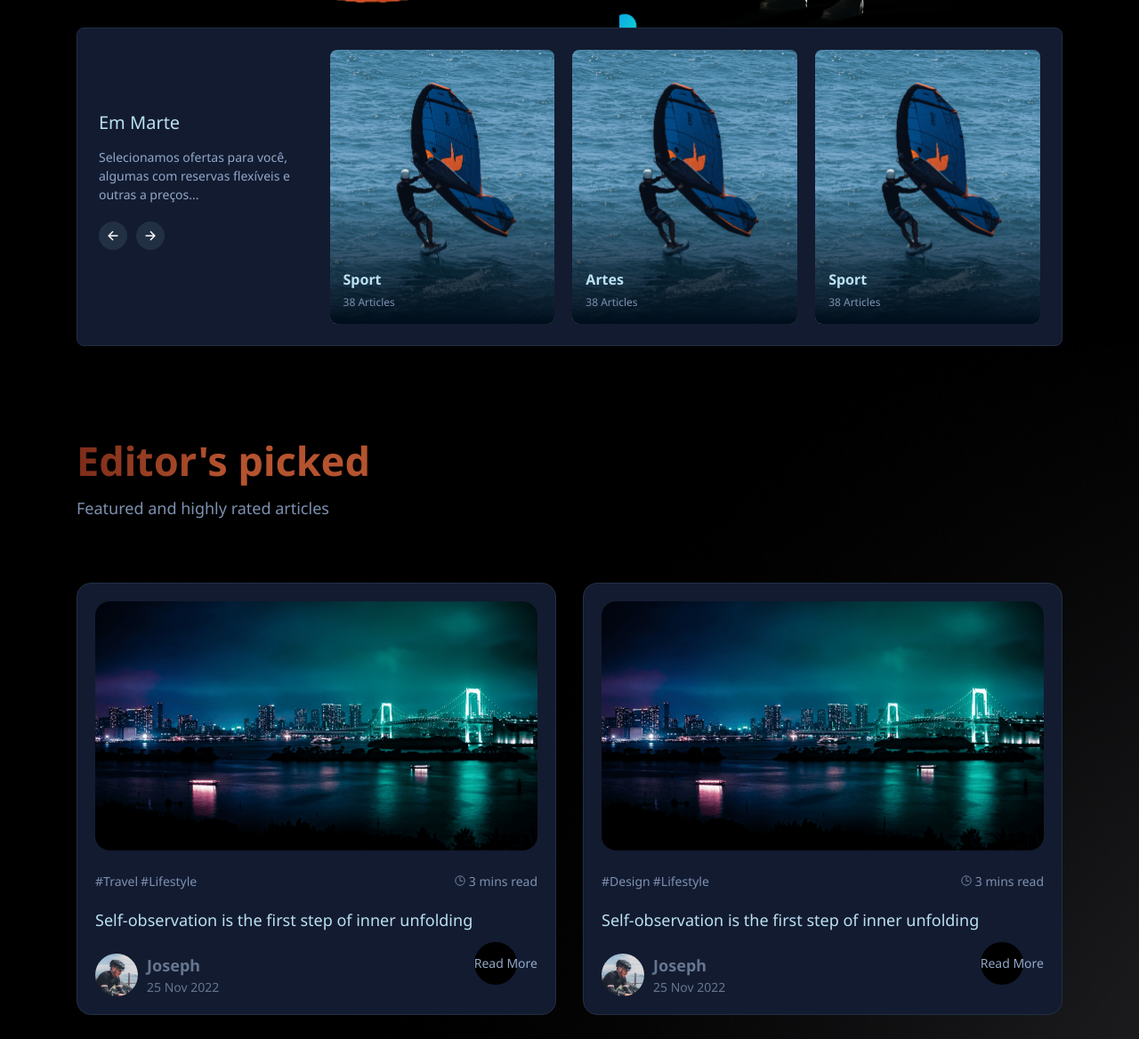
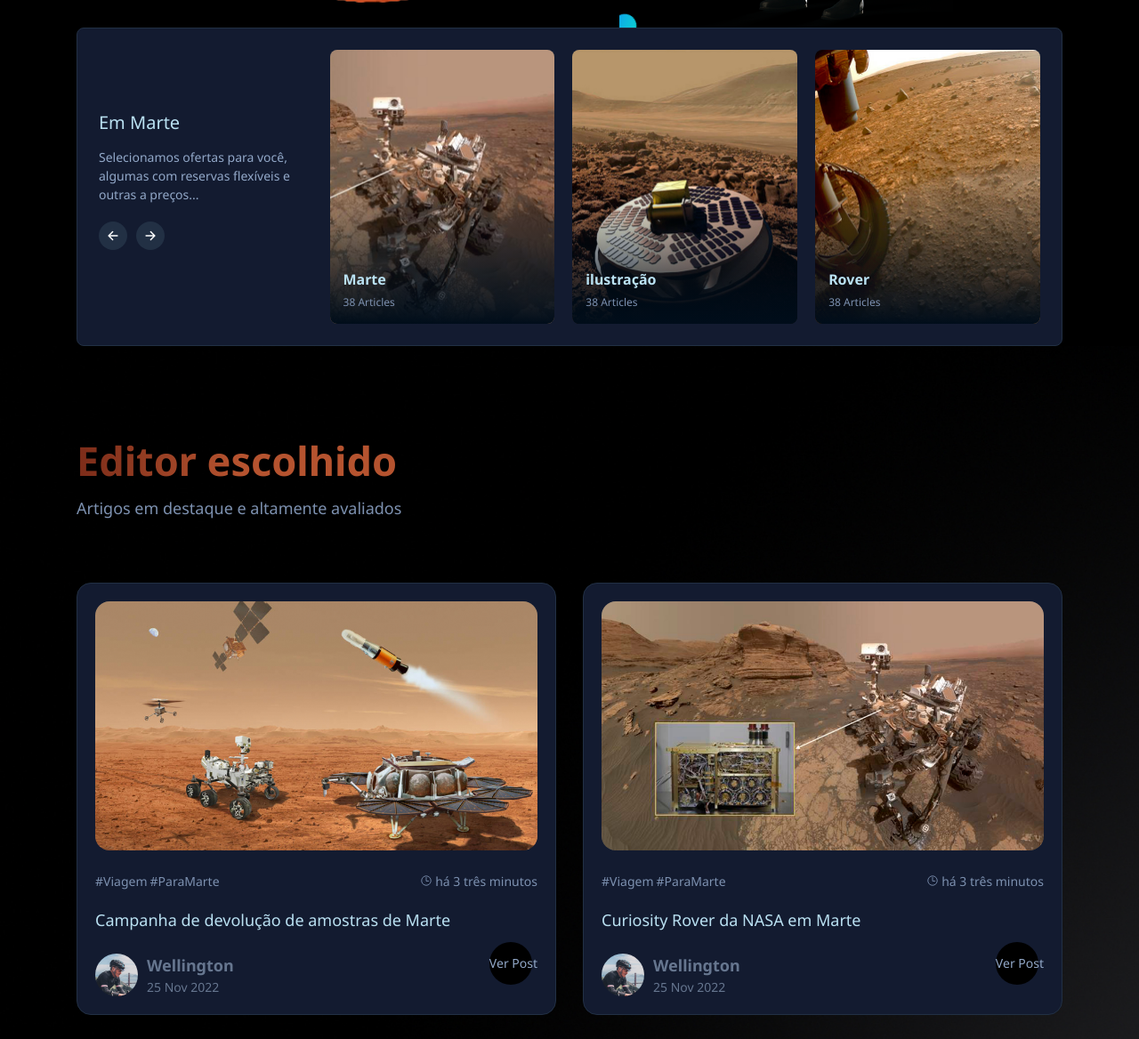
Before and after one commit to roniwellington/segundoblogw3s, a plain HTML site: page index.html in a window 1280 px wide. Shown: the part 639-1807 px from the top of the page at 89% size. Drawn offline with nearby package versions, Linux system fonts and the light colour scheme.

Commit message:
reparos nos cards

```diff
--- a/index.html
+++ b/index.html
@@ -183,11 +183,11 @@
                 <li class="slider-item">
                   <a href="#" class="slider-card">
                     <figure class="slider-banner img-holder" style="--width: 507; --height: 618;">
-                      <img src="img/topic-1.png" width="507" height="618" loading="lazy" alt="" class="img-cover">
+                      <img src="img/article_pictures2_jpeg_001.jpg" width="507" height="618" loading="lazy" alt="" class="img-cover">
                     </figure>
 
                     <div class="slider-content">
-                      <span class="slider-title">Sport</span>
+                      <span class="slider-title">Marte</span>
 
                       <p class="slider-subtitle">38 Articles</p>
                     </div>
@@ -198,11 +198,11 @@
                 <li class="slider-item">
                   <a href="#" class="slider-card">
                     <figure class="slider-banner img-holder" style="--width: 507; --height: 618;">
-                      <img src="img/topic-1.png" width="507" height="618" loading="lazy" alt="" class="img-cover">
+                      <img src="img/ilustração.jpg" width="507" height="618" loading="lazy" alt="" class="img-cover">
                     </figure>
 
                     <div class="slider-content">
-                      <span class="slider-title">Artes</span>
+                      <span class="slider-title">ilustração</span>
 
                       <p class="slider-subtitle">38 Articles</p>
                     </div>
@@ -213,11 +213,11 @@
                 <li class="slider-item">
                   <a href="#" class="slider-card">
                     <figure class="slider-banner img-holder" style="--width: 507; --height: 618;">
-                      <img src="img/topic-1.png" width="507" height="618" loading="lazy" alt="" class="img-cover">
+                      <img src="img/rover-marte.jpg" width="507" height="618" loading="lazy" alt="" class="img-cover">
                     </figure>
 
                     <div class="slider-content">
-                      <span class="slider-title">Sport</span>
+                      <span class="slider-title">Rover</span>
 
                       <p class="slider-subtitle">38 Articles</p>
                     </div>
@@ -228,11 +228,11 @@
                 <li class="slider-item">
                   <a href="#" class="slider-card">
                     <figure class="slider-banner img-holder" style="--width: 507; --height: 618;">
-                      <img src="img/topic-1.png" width="507" height="618" loading="lazy" alt="" class="img-cover">
+                      <img src="img/planeta-marte.jpg" width="507" height="618" loading="lazy" alt="" class="img-cover">
                     </figure>
 
                     <div class="slider-content">
-                      <span class="slider-title">Sport</span>
+                      <span class="slider-title">Marte</span>
 
                       <p class="slider-subtitle">38 Articles</p>
                     </div>
@@ -244,11 +244,11 @@
                   <a href="#" class="slider-card">
 
                     <figure class="slider-banner img-holder" style="--width: 507; --height: 618;">
-                      <img src="img/topic-1.png" width="507" height="618" loading="lazy" alt="" class="img-cover">
+                      <img src="img/sombra-marte.jpg" width="507" height="618" loading="lazy" alt="" class="img-cover">
                     </figure>
 
                     <div class="slider-content">
-                      <span class="slider-title">Sport</span>
+                      <span class="slider-title">Marte</span>
 
                       <p class="slider-subtitle">38 Articles</p>
                     </div>
@@ -266,36 +266,36 @@
       <section class="section feature" aria-label="feature" id="feature">
         <div class="container">
           <h2 class="headline headline-2 section-title">
-            <span class="span">Editor's picked</span>
+            <span class="span">Editor escolhido</span>
           </h2>
 
           <p class="section-text">
-            Featured and highly rated articles
+            Artigos em destaque e altamente avaliados
           </p>
           <ul class="feature-list">
             <li>
               <div class="card feature-card">
 
                 <figure class="card-banner img-holder" style="--width: 1602; --height: 903;">
-                  <img src="img/featured-1.png" width="1602" height="903" loading="lazy" alt="" class="img-cover">
+                  <img src="img/feature-1.jpg" width="1602" height="903" loading="lazy" alt="" class="img-cover">
                 </figure>
 
                 <div class="card-content">
 
                   <div class="card-wrapper">
                     <div class="card-tag">
-                      <a href="#" class="span hover-2">#Travel</a>
-                      <a href="#" class="span hover-2">#Lifestyle</a>
+                      <a href="#" class="span hover-2">#Viagem</a>
+                      <a href="#" class="span hover-2">#ParaMarte</a>
                     </div>
                     <div class="wrapper">
                       <ion-icon name="time-outline" aria-hidden="true"></ion-icon>
 
-                      <span class="span">3 mins read</span>
+                      <span class="span">há 3 três minutos</span>
                     </div>
                   </div>
                   <h3 class="headline headline-3">
                     <a href="#" class="card-title hover-2">
-                      Self-observation is the first step of inner unfolding
+                      Campanha de devolução de amostras de Marte
                     </a>
                   </h3>
 
@@ -305,11 +305,11 @@
                       <img src="img/author-1.png" width="48" height="48" alt="" loading="lazy" class="profile-banner">
 
                       <div>
-                        <p class="card-title">Joseph</p>
+                        <p class="card-title">Wellington</p>
                         <p class="card-subtitle">25 Nov 2022</p>
                       </div>
                     </div>
-                    <a href="#" class="card-btn">Read More</a>
+                    <a href="#" class="card-btn">Ver Post</a>
                   </div>
 
                 </div>
@@ -321,25 +321,25 @@
               <div class="card feature-card">
 
                 <figure class="card-banner img-holder" style="--width: 1602; --height: 903;">
-                  <img src="img/featured-1.png" width="1602" height="903" loading="lazy" alt="" class="img-cover">
+                  <img src="img/article_pictures2_jpeg_002.jpg" width="1602" height="903" loading="lazy" alt="" class="img-cover">
                 </figure>
 
                 <div class="card-content">
 
                   <div class="card-wrapper">
                     <div class="card-tag">
-                      <a href="#" class="span hover-2">#Design</a>
-                      <a href="#" class="span hover-2">#Lifestyle</a>
+                      <a href="#" class="span hover-2">#Viagem</a>
+                      <a href="#" class="span hover-2">#ParaMarte</a>
                     </div>
                     <div class="wrapper">
                       <ion-icon name="time-outline" aria-hidden="true"></ion-icon>
 
-                      <span class="span">3 mins read</span>
+                      <span class="span">há 3 três minutos</span>
                     </div>
                   </div>
                   <h3 class="headline headline-3">
                     <a href="#" class="card-title hover-2">
-                      Self-observation is the first step of inner unfolding
+                      Curiosity Rover da NASA em Marte
                     </a>
                   </h3>
 
@@ -349,11 +349,11 @@
                       <img src="img/author-1.png" width="48" height="48" alt="" loading="lazy" class="profile-banner">
 
                       <div>
-                        <p class="card-title">Joseph</p>
+                        <p class="card-title">Wellington</p>
                         <p class="card-subtitle">25 Nov 2022</p>
                       </div>
                     </div>
-                    <a href="#" class="card-btn">Read More</a>
+                    <a href="#" class="card-btn">Ver Post</a>
                   </div>
 
                 </div>
```
Also changed, not shown: img/-perseverances-depot-in-the-distance.jpg (added), img/1-illustration-of-shield-label-1041.jpg (added), img/article_pictures2_jpeg_001.jpg (added), img/article_pictures2_jpeg_002.jpg (added), img/feature-1.jpg (added), img/ilustração.jpg (added), img/itachi.jpg (deleted), img/konoha.webp (deleted), img/m15-145.jpg (added), img/marte-chão.jpg (added), img/msr_graphic_-_arm1_.jpg (added), img/planeta-marte.jpg (added), img/rover-marte.jpg (added), img/rovers.jpg (deleted), 2 more files.
